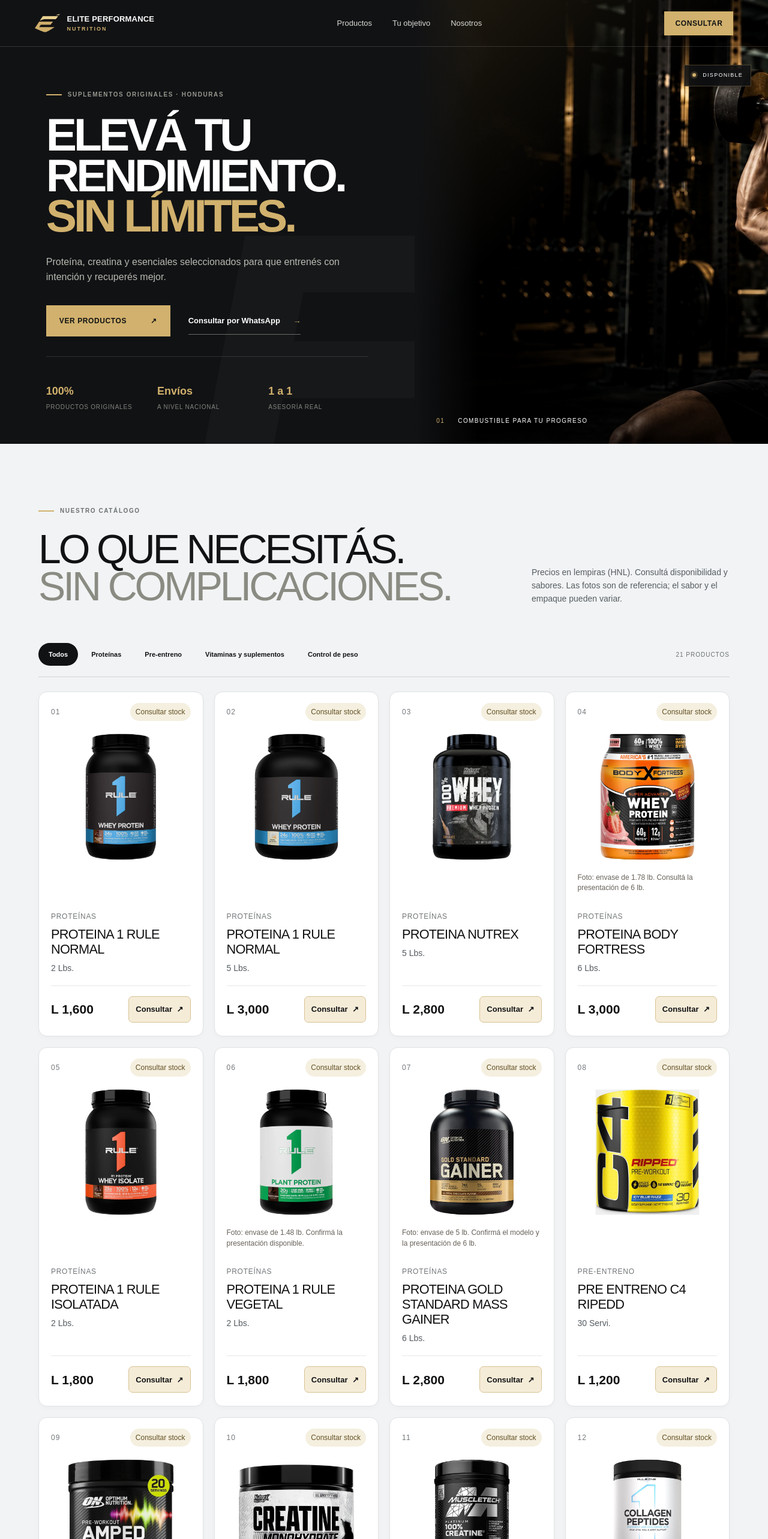
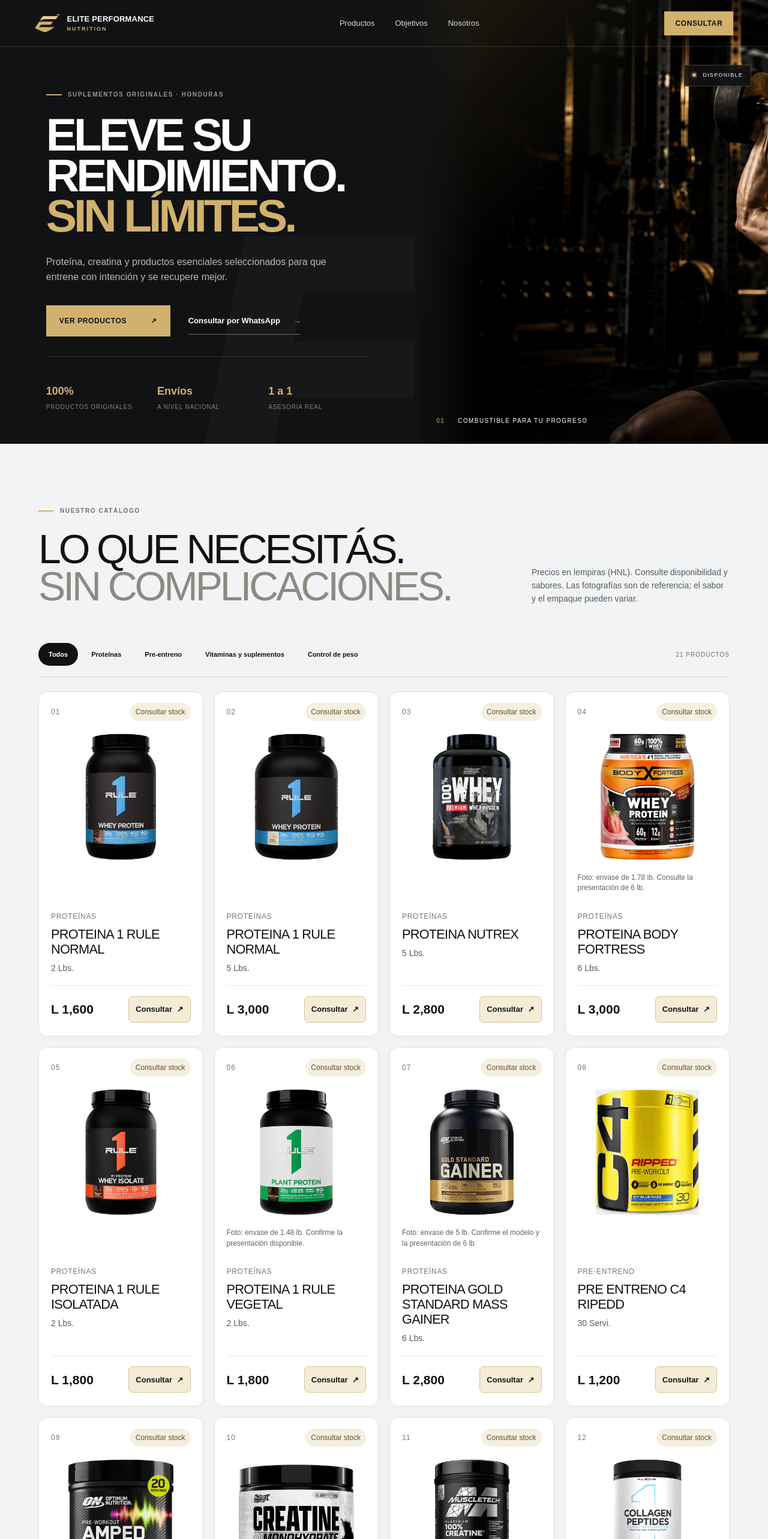
Before and after one commit to jerryrosa00/elite-performance-nutrition-hn, a Next.js app: page / in a window 1280 px wide. Shown: the top 2566 px of the page at 60% size. Built offline with nearby package versions, Linux system fonts and the light colour scheme; no server answers.

Commit message:
Use formal Spanish throughout site copy

```diff
--- a/app/page.tsx
+++ b/app/page.tsx
@@ -55,7 +55,7 @@
     "badge": "Consultar stock",
     "image": "/products/product-04.webp",
     "imageAlt": "Foto de referencia de Proteina Body Fortress",
-    "imageNote": "Foto: envase de 1.78 lb. Consultá la presentación de 6 lb."
+    "imageNote": "Foto: envase de 1.78 lb. Consulte la presentación de 6 lb."
   },
   {
     "name": "Proteina 1 Rule Isolatada",
@@ -79,7 +79,7 @@
     "badge": "Consultar stock",
     "image": "/products/product-06.webp",
     "imageAlt": "Foto de referencia de Proteina 1 Rule Vegetal",
-    "imageNote": "Foto: envase de 1.48 lb. Confirmá la presentación disponible."
+    "imageNote": "Foto: envase de 1.48 lb. Confirme la presentación disponible."
   },
   {
     "name": "Proteina gold standard Mass Gainer",
@@ -91,7 +91,7 @@
     "badge": "Consultar stock",
     "image": "/products/product-07.webp",
     "imageAlt": "Foto de referencia de Proteina gold standard Mass Gainer",
-    "imageNote": "Foto: envase de 5 lb. Confirmá el modelo y la presentación de 6 lb."
+    "imageNote": "Foto: envase de 5 lb. Confirme el modelo y la presentación de 6 lb."
   },
   {
     "name": "Pre Entreno C4 Ripedd",
@@ -163,7 +163,7 @@
     "badge": "Consultar stock",
     "image": "/products/product-13.webp",
     "imageAlt": "Foto de referencia de Magnecio Citrato Now",
-    "imageNote": "Foto: 90 cápsulas blandas. Confirmá la presentación de 120."
+    "imageNote": "Foto: 90 cápsulas blandas. Confirme la presentación de 120."
   },
   {
     "name": "Zinc Gluconato Now",
@@ -211,7 +211,7 @@
     "badge": "Consultar stock",
     "image": "/products/product-17.webp",
     "imageAlt": "Foto de referencia de Multi Vitaminas Opti Women",
-    "imageNote": "Foto: 60 cápsulas. Confirmá la presentación disponible."
+    "imageNote": "Foto: 60 cápsulas. Confirme la presentación disponible."
   },
   {
     "name": "Amino Energized",
@@ -330,7 +330,7 @@
   };
 
   const whatsappMessage = encodeURIComponent(
-    `Hola Elite Performance Nutrition, me interesa ${productLabel(selectedProduct)}. ¿Me ayudan con disponibilidad, sabores y entrega?`,
+    `Hola Elite Performance Nutrition, me interesa ${productLabel(selectedProduct)}. ¿Podrían ayudarme con disponibilidad, sabores y entrega?`,
   );
 
   return (
@@ -342,7 +342,7 @@
         </a>
         <nav aria-label="Navegación principal">
           <a href="#catalogo">Productos</a>
-          <a href="#objetivos">Tu objetivo</a>
+          <a href="#objetivos">Objetivos</a>
           <a href="#nosotros">Nosotros</a>
         </nav>
         <a className="button button-small" href="#contacto">Consultar</a>
@@ -351,9 +351,9 @@
       <section className="hero" id="inicio">
         <div className="hero-copy">
           <p className="eyebrow"><span /> SUPLEMENTOS ORIGINALES · HONDURAS</p>
-          <h1>Elevá tu<br />rendimiento.<br /><strong>Sin límites.</strong></h1>
+          <h1>Eleve su<br />rendimiento.<br /><strong>Sin límites.</strong></h1>
           <p className="hero-description">
-            Proteína, creatina y esenciales seleccionados para que entrenés con intención y recuperés mejor.
+            Proteína, creatina y productos esenciales seleccionados para que entrene con intención y se recupere mejor.
           </p>
           <div className="hero-actions">
             <a className="button" href="#catalogo">Ver productos <span>↗</span></a>
@@ -380,7 +380,7 @@
             <p className="eyebrow dark"><span /> NUESTRO CATÁLOGO</p>
             <h2>Lo que necesitás.<br /><i>Sin complicaciones.</i></h2>
           </div>
-          <p className="catalog-note">Precios en lempiras (HNL). Consultá disponibilidad y sabores. Las fotos son de referencia; el sabor y el empaque pueden variar.</p>
+          <p className="catalog-note">Precios en lempiras (HNL). Consulte disponibilidad y sabores. Las fotografías son de referencia; el sabor y el empaque pueden variar.</p>
         </div>
 
         <div className="filter-bar" role="group" aria-label="Filtrar productos">
@@ -430,8 +430,8 @@
 
       <section className="goals" id="objetivos">
         <div className="goals-heading">
-          <p className="eyebrow"><span /> ELEGÍ SEGÚN TU META</p>
-          <h2>No comprés por moda.<br /><strong>Comprá para tu objetivo.</strong></h2>
+          <p className="eyebrow"><span /> ELIJA SEGÚN SU META</p>
+          <h2>No compre por moda.<br /><strong>Compre para su objetivo.</strong></h2>
         </div>
         <div className="goal-list">
           {goals.map((goal) => (
@@ -448,14 +448,14 @@
       <section className="about" id="nosotros">
         <div className="about-quote">
           <p className="eyebrow dark"><span /> POR QUÉ ELITE</p>
-          <blockquote>“No vendemos promesas. Te ayudamos a elegir lo que <em>sí tiene sentido</em> para tu meta.”</blockquote>
+          <blockquote>“No vendemos promesas. Le ayudamos a elegir lo que <em>sí tiene sentido</em> para su objetivo.”</blockquote>
         </div>
         <div className="buying-steps">
           <h2>Comprar es simple</h2>
           <ol>
-            <li><span>01</span><div><b>Elegí</b><p>Revisá el catálogo y encontrá lo que buscás.</p></div></li>
-            <li><span>02</span><div><b>Consultá</b><p>Escribinos para confirmar stock, sabor y entrega.</p></div></li>
-            <li><span>03</span><div><b>Recibí</b><p>Coordinamos tu envío en Honduras.</p></div></li>
+            <li><span>01</span><div><b>Elija</b><p>Revise el catálogo y encuentre lo que busca.</p></div></li>
+            <li><span>02</span><div><b>Consulte</b><p>Escríbanos para confirmar existencias, sabor y entrega.</p></div></li>
+            <li><span>03</span><div><b>Reciba</b><p>Coordinamos su envío en Honduras.</p></div></li>
           </ol>
         </div>
       </section>
@@ -464,7 +464,7 @@
         <div className="contact-copy">
           <p className="eyebrow"><span /> HABLEMOS</p>
           <h2>¿Listo para dar<br /><strong>el siguiente paso?</strong></h2>
-          <p>Seleccioná el producto y prepará tu consulta. Te ayudamos con sabores, disponibilidad y entrega.</p>
+          <p>Seleccione el producto y prepare su consulta. Le ayudamos con sabores, disponibilidad y entrega.</p>
         </div>
         <div className="inquiry-card">
           <div className="inquiry-fields">
@@ -489,7 +489,7 @@
           </div>
           <div className="message-preview">
             <span>Tu mensaje</span>
-            <p>Hola Elite Performance Nutrition, me interesa <b>{productLabel(selectedProduct)}</b>. ¿Me ayudan con disponibilidad, sabores y entrega?</p>
+            <p>Hola Elite Performance Nutrition, me interesa <b>{productLabel(selectedProduct)}</b>. ¿Podrían ayudarme con disponibilidad, sabores y entrega?</p>
           </div>
           <a className="button inquiry-button" href={`https://wa.me/50488203576?text=${whatsappMessage}`} target="_blank" rel="noreferrer">
             Enviar por WhatsApp <span>↗</span>
@@ -504,9 +504,9 @@
           <h2 id="faq-title">Lo esencial,<br />antes de comprar.</h2>
         </div>
         <div className="faq-list">
-          <details><summary>¿Los productos son originales?<span>+</span></summary><p>Sí. Trabajamos con producto sellado y de proveedores confiables. Consultá por la marca y presentación disponible.</p></details>
+          <details><summary>¿Los productos son originales?<span>+</span></summary><p>Sí. Trabajamos con productos sellados y proveedores confiables. Consulte por la marca y la presentación disponible.</p></details>
           <details><summary>¿Hacen envíos fuera de Tegucigalpa?<span>+</span></summary><p>Sí, coordinamos envíos nacionales. El costo y tiempo dependen de tu ciudad y del método de entrega.</p></details>
-          <details><summary>¿Me pueden ayudar a elegir?<span>+</span></summary><p>Claro. Contanos tu objetivo, experiencia y rutina para orientarte entre las opciones disponibles.</p></details>
+          <details><summary>¿Pueden ayudarme a elegir?<span>+</span></summary><p>Con gusto. Indíquenos su objetivo, experiencia y rutina para orientarle entre las opciones disponibles.</p></details>
           <details><summary>¿Los precios pueden cambiar?<span>+</span></summary><p>El catálogo muestra precios de referencia. Confirmamos el precio final y disponibilidad antes de coordinar tu pedido.</p></details>
         </div>
       </section>
@@ -516,7 +516,7 @@
           <span className="brand-logo"><Image src={`${assetBasePath}/elite-logo-transparent-small.png`} alt="" width={46} height={46} /></span>
           <span>ELITE PERFORMANCE <em>NUTRITION</em></span>
         </a>
-        <p>Suplementos para entrenar, rendir y recuperarte.</p>
+        <p>Suplementos para entrenar, rendir y recuperarse.</p>
         <div><a href="#catalogo">Catálogo</a><a href="#contacto">Contacto</a><a href="https://www.instagram.com/elite.nutritionhn/" target="_blank" rel="noreferrer">Instagram @elite.nutritionhn</a><a href="#inicio">Volver arriba ↑</a></div>
         <small>© 2026 Elite Performance Nutrition · Honduras</small>
       </footer>
```
